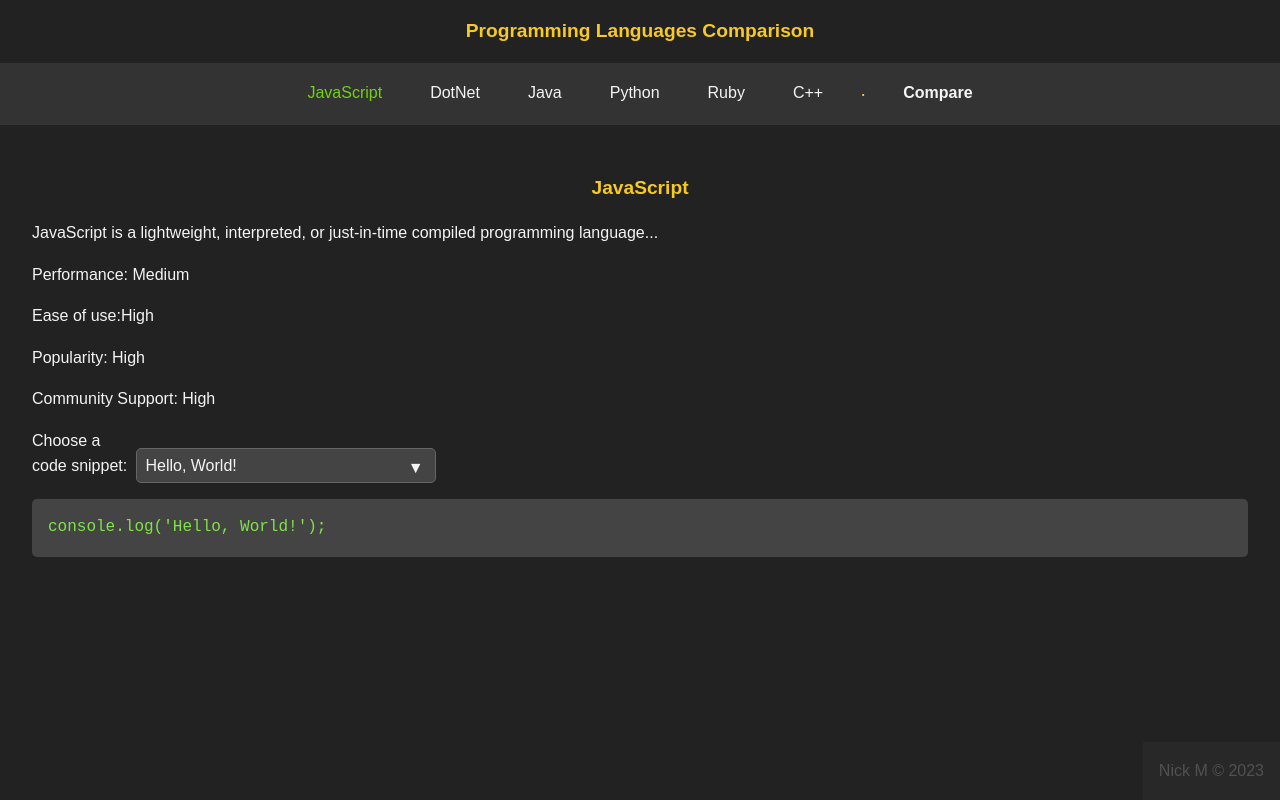
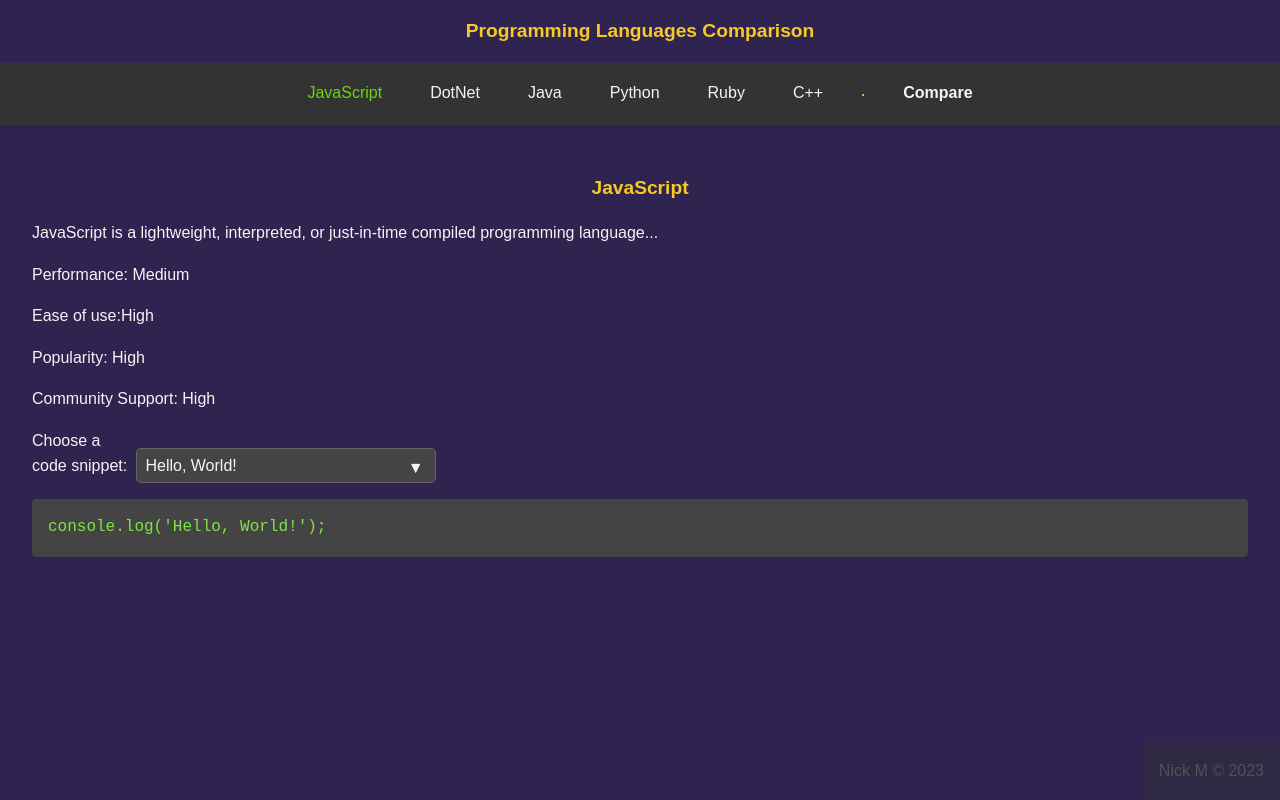
Before and after one commit to nickmincu/code-clash, a website with bundled scripts: page index.html in a window 1280 px wide. Built offline with nearby package versions, Linux system fonts and the light colour scheme.

Commit message:
1 file modified

```diff
--- a/style.css
+++ b/style.css
@@ -1,7 +1,7 @@
 body {
   font-family: Arial, sans-serif;
   line-height: 1.6;
-  background-color: #222;
+  background-color: rgb(47, 35, 80);
   color: #f4f4f4;
   margin: 0;
   padding: 0;
```
